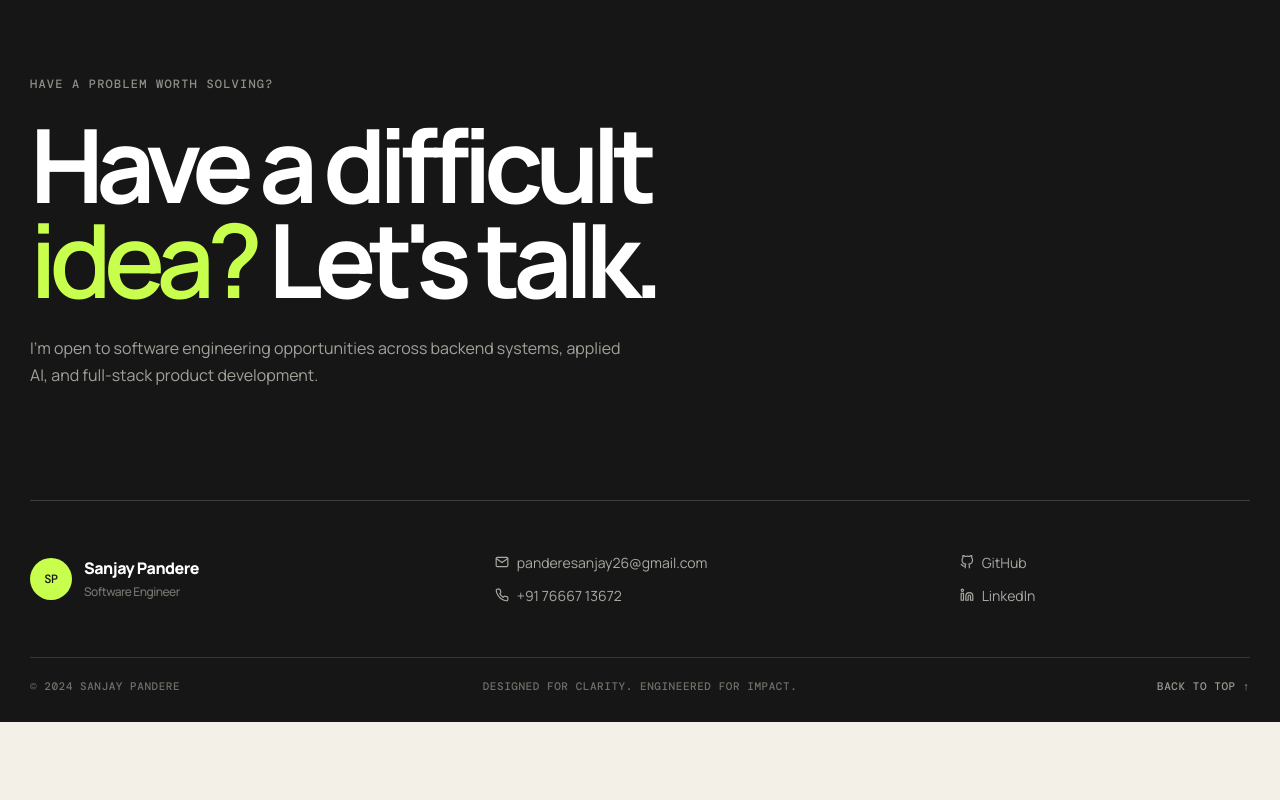
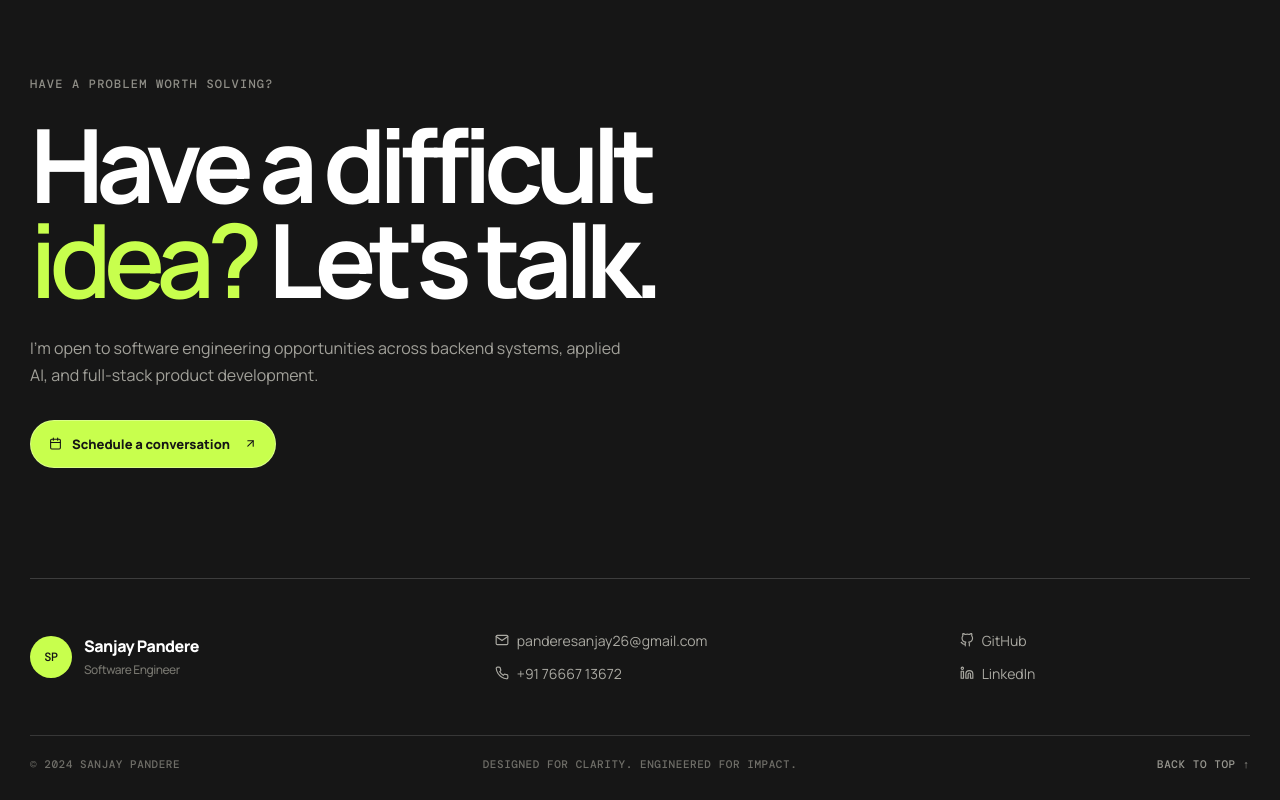
Before and after one commit to Psanjay-15/Portfolio, a React (Vite) app: page / in a window 1280 px wide. Shown: the part 8959-9759 px from the top of the page. Before the commit the page ends 9681 px from the top, so only its background shows below. Built offline with nearby package versions, Linux system fonts and the light colour scheme; a web font is replaced by a local one.

Commit message:
conversation

```diff
--- a/src/components/Footer.jsx
+++ b/src/components/Footer.jsx
@@ -1,4 +1,11 @@
-import { FiGithub, FiLinkedin, FiMail, FiPhone } from "react-icons/fi";
+import {
+  FiArrowUpRight,
+  FiCalendar,
+  FiGithub,
+  FiLinkedin,
+  FiMail,
+  FiPhone,
+} from "react-icons/fi";
 import styled from "styled-components";
 
 const FooterSection = styled.footer`
@@ -47,6 +54,29 @@ const FooterDescription = styled.p`
   color: #a2a19a;
   font-size: 16px;
   line-height: 1.7;
+`;
+
+const CalendlyLink = styled.a`
+  min-height: 48px;
+  display: inline-flex;
+  align-items: center;
+  gap: 10px;
+  margin-top: 30px;
+  padding: 0 18px;
+  border: 1px solid rgba(255, 255, 255, 0.32);
+  border-radius: 999px;
+  color: var(--ink);
+  background: var(--lime);
+  font-size: 13px;
+  font-weight: 800;
+  transition: transform 180ms ease, background 180ms ease;
+
+  svg:last-child { margin-left: 4px; }
+
+  &:hover {
+    transform: translateY(-3px);
+    background: white;
+  }
 `;
 
 const FooterMeta = styled.div`
@@ -155,6 +185,13 @@ const Footer = () => (
           I&apos;m open to software engineering opportunities across backend
           systems, applied AI, and full-stack product development.
         </FooterDescription>
+        <CalendlyLink
+          href="https://calendly.com/panderesanjay26/30min"
+          target="_blank"
+          rel="noreferrer"
+        >
+          <FiCalendar /> Schedule a conversation <FiArrowUpRight />
+        </CalendlyLink>
       </FooterCta>
 
       <FooterMeta>
```
